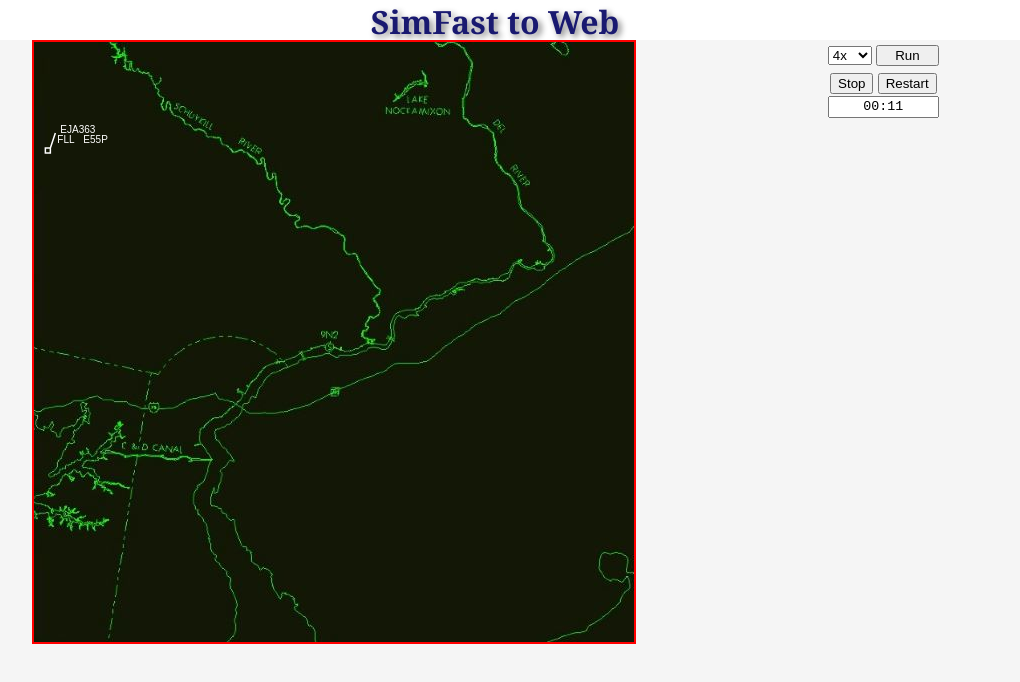
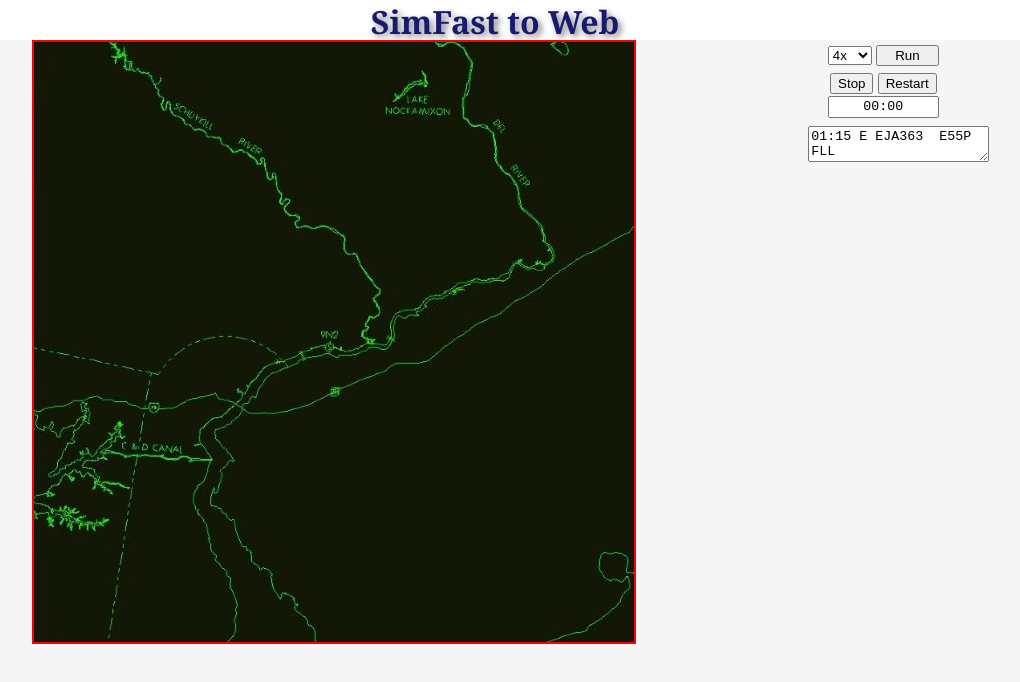
Before and after one commit to kcd5240/SimFast, a plain HTML site: page index.html in a window 1280 px wide. Both pictures are taken after a click on the button "Restart". Shown: the whole page, without its empty margins (145-1165 px from the left). Drawn offline with nearby package versions, Linux system fonts and the light colour scheme.

Commit message:
Display flight details

```diff
--- a/Canvas.js
+++ b/Canvas.js
@@ -65,6 +65,8 @@ function animate() {
     var multiplier = document.getElementById("multiplier");
     var m = multiplier.value;
     getTime();
+    getFlightInfo(obj1, "01:15", "info");
+    getFlightInfo(obj2, "03:45");
 //    c.fillStyle = "white" ;
 //    c.fillText(Math.round(timer), 500, 100);
 
@@ -211,4 +213,13 @@ function getTime() {
     document.getElementById("time").value = time;
 }
 
+function getFlightInfo(obj, time, place) {
+    let info = "";
+    info = info + time;
+    info = info + " E " + obj.airId;
+    info = info + "\t" + obj.type;
+    info = info + " " + obj.dest;
+    document.getElementById(place).value = info;
+}
+
 animate();
--- a/index.html
+++ b/index.html
@@ -30,6 +30,7 @@
         <button id="pause">Stop</button>
         <button id="restart">Restart</button>
         <textarea id="time"></textarea>
+        <textarea id="info"></textarea>
 
         <script src="https://ajax.googleapis.com/ajax/libs/jquery/1.9.1/jquery.min.js"></script>
 
```
